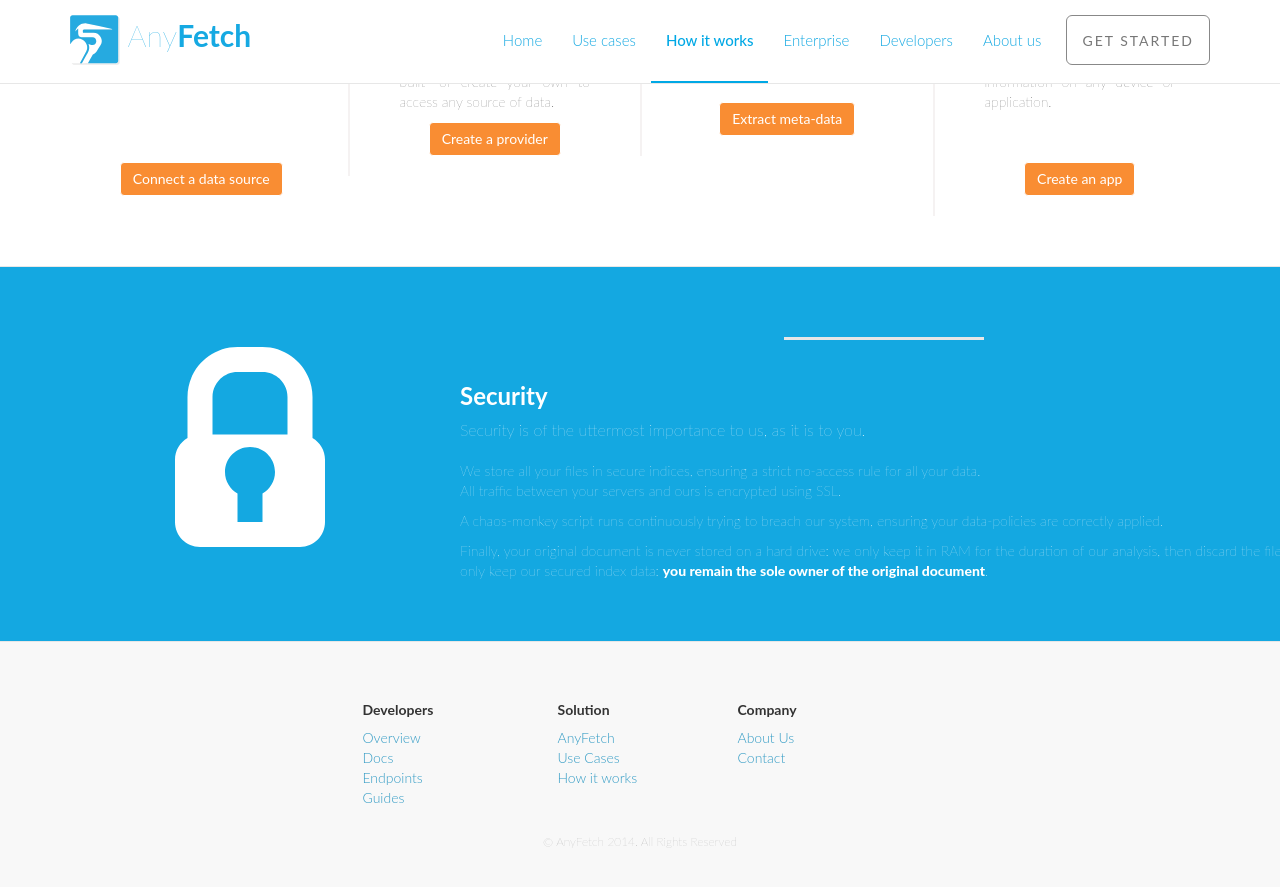
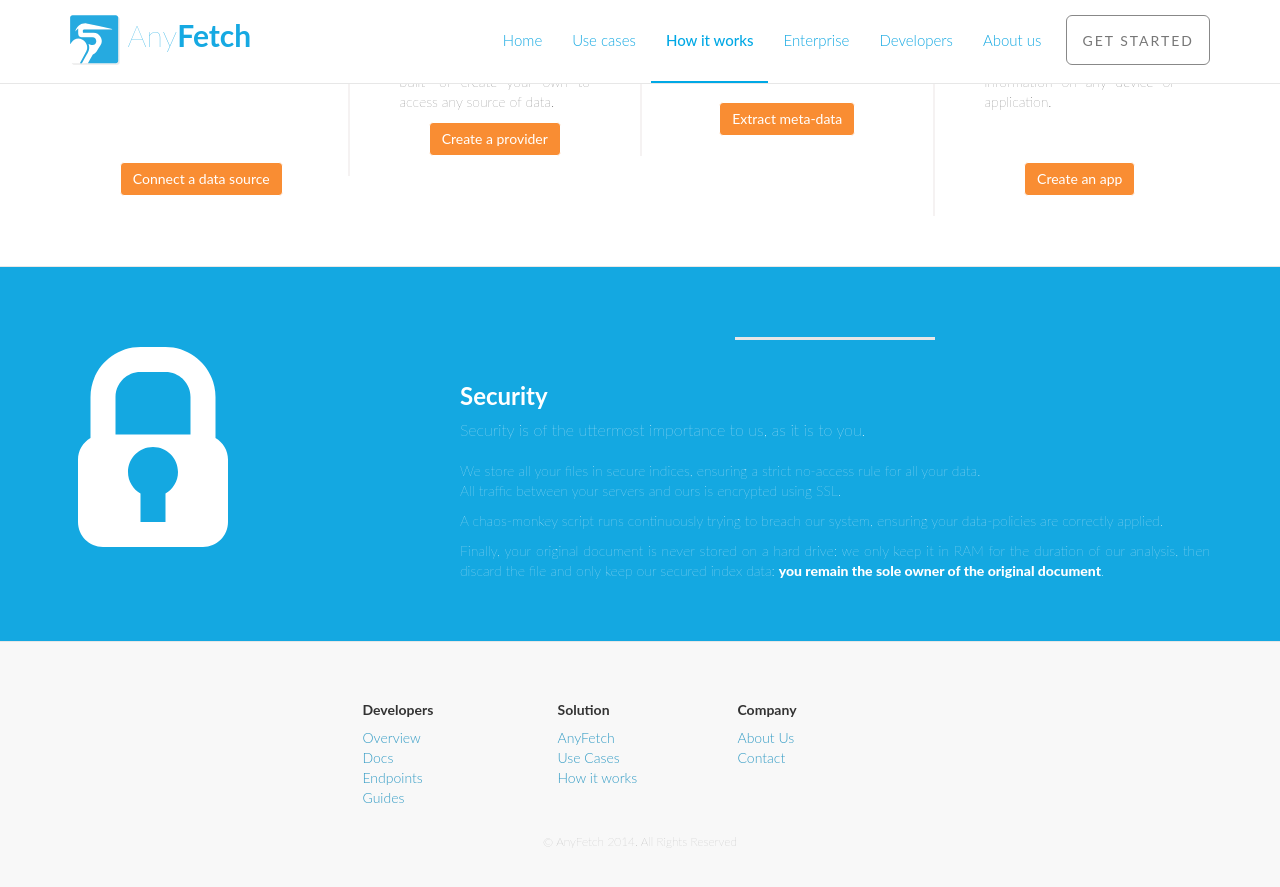
Before and after one commit to your-mom-noob/anyfetch.com, a Jekyll site: the page built from how-it-works.html, in a window 1280 px wide and 900 px high, scrolled down 1147 px. Shown: the top 887 px of the window. Built offline with Jekyll 4.4.1, drawn with Linux system fonts in a browser that asks for light colours; nearby versions of some CDN libraries; Markdown is read by kramdown in place of the engine named in the settings.

Commit message:
Fiw how it works horizontal scroll

```diff
--- a/about-us.html
+++ b/about-us.html
@@ -50,7 +50,7 @@ layout: main
 						<div class="thumbnail-portrait">
 						<img class="portrait" src="images/tanguy-haut.jpg">
 							<div class="caption">
-								<h4>Tanguy Helesbeux</h4>
+								<h4>Tanguy Hélesbeux</h4>
 								<p>Product</p>
 								<p><a target="_blank" href="mailto:tanguy.helesbeux@gmail.com">tanguy.helesbeux@gmail.com</a></p>
 									<a target="_blank" href="https://github.com/Tgy31" class="profile-link"><i class="fa fa-github fa-2x"></i></a>
--- a/how-it-works.html
+++ b/how-it-works.html
@@ -49,7 +49,7 @@ layout: main
 	<div class="container">
 
 		<div class="row">
-			<div class="col-lg-9 col-lg-offset-1 col-sm-push-3  col-sm-9">
+			<div class="col-lg-8 col-lg-offset-1 col-sm-push-3  col-sm-9">
 				<hr class="section-heading-spacer">
 				<div class="clearfix"></div>
 				<h3>Security</h3>
```
